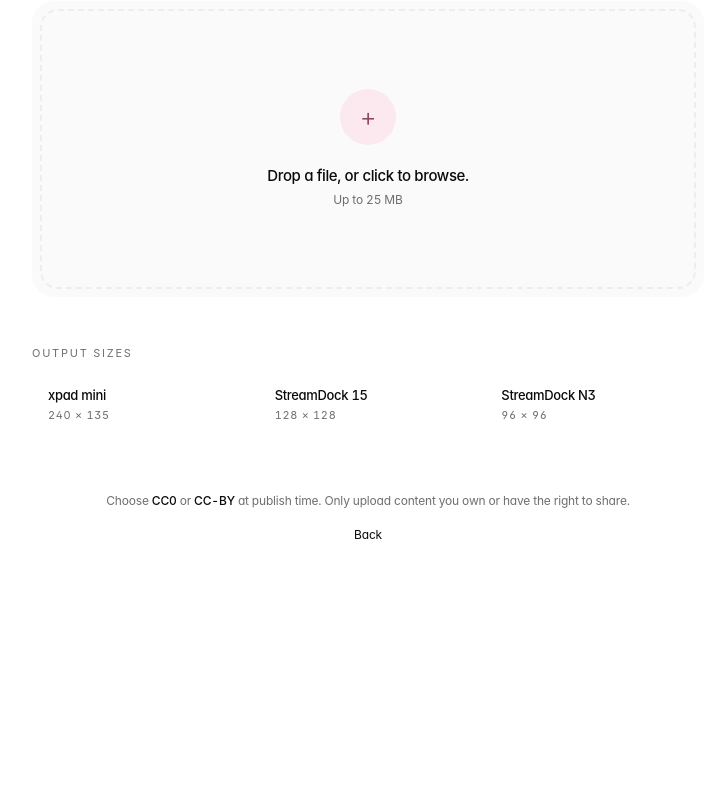
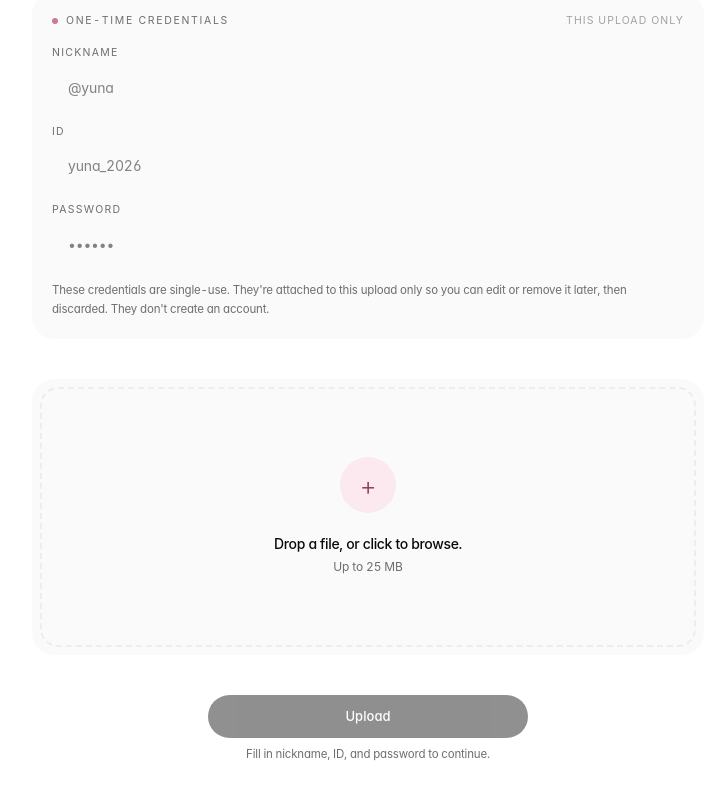
Before and after one commit to xyun-stack/miniword, a Next.js app: page /upload in a window 1280 px wide. Shown: the part 340-1140 px from the top of the page, without its empty margins (272-999 px from the left). Before the commit the page ends 980 px from the top, so only its background shows below. Built offline with nearby package versions, Linux system fonts and the light colour scheme.

Commit message:
feat(upload): one-time nickname/id/pw form with drop-or-browse

```diff
--- a/app/upload/page.tsx
+++ b/app/upload/page.tsx
@@ -1,10 +1,81 @@
+"use client";
+
 import Link from "next/link";
+import { useState } from "react";
 import { Surface } from "@/components/glass/Surface";
 import { DEVICES } from "@/lib/devices";
 
+type Status = "idle" | "submitting" | "done";
+
 export default function UploadPage() {
+  const [nickname, setNickname] = useState("");
+  const [id, setId] = useState("");
+  const [pw, setPw] = useState("");
+  const [file, setFile] = useState<File | null>(null);
+  const [status, setStatus] = useState<Status>("idle");
+
+  const credsFilled = nickname.trim().length >= 2 && id.trim().length >= 2 && pw.trim().length >= 4;
+  const ready = credsFilled && file !== null && status !== "submitting";
+
+  function onFile(e: React.ChangeEvent<HTMLInputElement>) {
+    const f = e.target.files?.[0] ?? null;
+    setFile(f);
+  }
+
+  function onDrop(e: React.DragEvent<HTMLLabelElement>) {
+    e.preventDefault();
+    const f = e.dataTransfer.files?.[0];
+    if (f) setFile(f);
+  }
+
+  async function handleSubmit(e: React.FormEvent) {
+    e.preventDefault();
+    if (!ready) return;
+    setStatus("submitting");
+    // No backend yet — placeholder for a future POST /api/upload that hashes
+    // pw client-side and submits as multipart with the file.
+    await new Promise((r) => setTimeout(r, 700));
+    setStatus("done");
+  }
+
+  function reset() {
+    setNickname("");
+    setId("");
+    setPw("");
+    setFile(null);
+    setStatus("idle");
+  }
+
+  if (status === "done") {
+    return (
+      <div className="mx-auto max-w-2xl space-y-8 pt-6 text-center">
+        <p className="inline-flex items-center gap-2 text-[11px] uppercase tracking-[0.18em] text-[color:var(--color-pink-deep)]">
+          <span aria-hidden className="pink-dot" />
+          Submitted
+        </p>
+        <h1
+          className="text-[clamp(2rem,4vw,2.6rem)] font-semibold tracking-[-0.02em]"
+          style={{ fontFamily: "var(--font-display)" }}
+        >
+          Thanks, <span style={{ color: "var(--color-pink-mid)" }}>{nickname || "anon"}</span>.
+        </h1>
+        <p className="mx-auto max-w-md text-[14px] text-[color:var(--color-ink-muted)]">
+          Your motion is in the queue. We'll resize it for every supported device and publish once it clears review.
+        </p>
+        <div className="flex justify-center gap-3 pt-4">
+          <button onClick={reset} className="btn-primary">
+            Upload another
+          </button>
+          <Link href="/" className="btn-secondary">
+            Back home
+          </Link>
+        </div>
+      </div>
+    );
+  }
+
   return (
-    <div className="mx-auto max-w-2xl space-y-12 pt-6">
+    <form onSubmit={handleSubmit} className="mx-auto max-w-2xl space-y-10 pt-6">
       <div className="text-center">
         <p className="inline-flex items-center gap-2 text-[11px] uppercase tracking-[0.18em] text-[color:var(--color-pink-deep)]">
           <span aria-hidden className="pink-dot" />
@@ -21,11 +92,57 @@ export default function UploadPage() {
         </p>
       </div>
 
+      {/* One-time credentials */}
+      <Surface variant="strong" className="space-y-4 p-5">
+        <div className="flex items-center justify-between">
+          <p className="inline-flex items-center gap-2 text-[10.5px] uppercase tracking-[0.16em] text-[color:var(--color-ink-muted)]">
+            <span aria-hidden className="pink-dot" />
+            One-time credentials
+          </p>
+          <span className="text-[10.5px] uppercase tracking-[0.1em] text-[color:var(--color-ink-faint)]">
+            this upload only
+          </span>
+        </div>
+
+        <Field
+          label="Nickname"
+          placeholder="@yuna"
+          value={nickname}
+          onChange={setNickname}
+          autoComplete="off"
+        />
+        <Field
+          label="ID"
+          placeholder="yuna_2026"
+          value={id}
+          onChange={setId}
+          autoComplete="off"
+        />
+        <Field
+          label="Password"
+          placeholder="••••••"
+          value={pw}
+          onChange={setPw}
+          type="password"
+          autoComplete="new-password"
+        />
+
+        <p className="text-[11.5px] leading-relaxed text-[color:var(--color-ink-muted)]">
+          These credentials are single-use. They're attached to this upload only so you can
+          edit or remove it later, then discarded. They don't create an account.
+        </p>
+      </Surface>
+
+      {/* Dropzone */}
       <Surface variant="strong" className="p-2">
-        <label className="block cursor-pointer">
+        <label
+          className="block cursor-pointer"
+          onDrop={onDrop}
+          onDragOver={(e) => e.preventDefault()}
+        >
           <div
-            className="flex min-h-[280px] flex-col items-center justify-center rounded-[18px] border-2 border-dashed px-6 py-12 text-center transition-colors hover:border-[color:var(--color-pink-mid)]"
-            style={{ borderColor: "var(--color-line)" }}
+            className="flex min-h-[260px] flex-col items-center justify-center rounded-[18px] border-2 border-dashed px-6 py-12 text-center transition-colors hover:border-[color:var(--color-pink-mid)]"
+            style={{ borderColor: file ? "var(--color-pink-mid)" : "var(--color-line)" }}
           >
             <div
               className="mb-5 flex h-14 w-14 items-center justify-center rounded-full text-[26px] font-light"
@@ -35,25 +152,63 @@ export default function UploadPage() {
                 border: "1px solid var(--color-pink-soft)"
               }}
             >
-              +
+              {file ? "✓" : "+"}
             </div>
-            <p className="text-[15px] font-medium tracking-tight">
-              Drop a file, or click to browse.
-            </p>
-            <p className="mt-1 text-[12px] text-[color:var(--color-ink-muted)]">
-              Up to 25 MB
-            </p>
+            {file ? (
+              <>
+                <p className="max-w-full truncate text-[14px] font-medium tracking-tight">
+                  {file.name}
+                </p>
+                <p className="mt-1 text-[12px] text-[color:var(--color-ink-muted)]">
+                  {(file.size / 1024).toFixed(1)} KB · click to replace
+                </p>
+              </>
+            ) : (
+              <>
+                <p className="text-[14px] font-medium tracking-tight">
+                  Drop a file, or click to browse.
+                </p>
+                <p className="mt-1 text-[12px] text-[color:var(--color-ink-muted)]">
+                  Up to 25 MB
+                </p>
+              </>
+            )}
             <input
               type="file"
               accept=".png,.jpg,.jpeg,.gif,.mp4,.webm"
+              onChange={onFile}
               className="hidden"
             />
           </div>
         </label>
       </Surface>
 
+      {/* Submit */}
+      <div className="flex flex-col items-center gap-2">
+        <button
+          type="submit"
+          disabled={!ready}
+          className="btn-primary w-full max-w-xs"
+          style={{ opacity: ready ? 1 : 0.45, cursor: ready ? "pointer" : "not-allowed" }}
+        >
+          {status === "submitting" ? "Submitting…" : "Upload"}
+        </button>
+        {!credsFilled && (
+          <p className="text-[11.5px] text-[color:var(--color-ink-muted)]">
+            Fill in nickname, ID, and password to continue.
+          </p>
+        )}
+        {credsFilled && !file && (
+          <p className="text-[11.5px] text-[color:var(--color-ink-muted)]">
+            Choose a file to enable Upload.
+          </p>
+        )}
+      </div>
+
+      {/* Output sizes */}
       <div className="space-y-3">
-        <p className="text-[11px] uppercase tracking-[0.16em] text-[color:var(--color-ink-muted)]">
+        <p className="inline-flex items-center gap-2 text-[10.5px] uppercase tracking-[0.16em] text-[color:var(--color-ink-muted)]">
+          <span aria-hidden className="pink-dot" />
           Output sizes
         </p>
         <div className="grid grid-cols-1 gap-2 sm:grid-cols-3">
@@ -78,6 +233,44 @@ export default function UploadPage() {
           Back
         </Link>
       </div>
-    </div>
+    </form>
   );
 }
+
+type FieldProps = {
+  label: string;
+  value: string;
+  onChange: (v: string) => void;
+  placeholder?: string;
+  type?: "text" | "password";
+  autoComplete?: string;
+};
+
+function Field({
+  label,
+  value,
+  onChange,
+  placeholder,
+  type = "text",
+  autoComplete
+}: FieldProps) {
+  return (
+    <label className="block">
+      <span className="mb-1.5 block text-[10.5px] uppercase tracking-[0.12em] text-[color:var(--color-ink-muted)]">
+        {label}
+      </span>
+      <input
+        type={type}
+        value={value}
+        onChange={(e) => onChange(e.target.value)}
+        placeholder={placeholder}
+        autoComplete={autoComplete}
+        className="block w-full rounded-[12px] px-4 py-2.5 text-[14px] outline-none transition-colors"
+        style={{
+          background: "var(--color-bg-soft)",
+          color: "var(--color-ink)"
+        }}
+      />
+    </label>
+  );
+}
```
